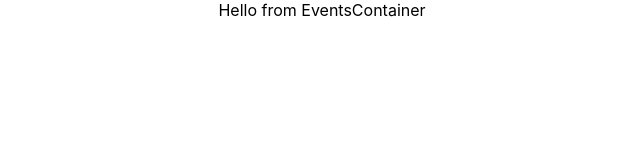
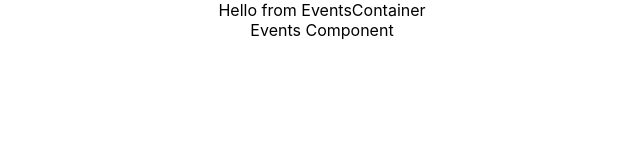
Before and after one commit to doakcovington/storm-center-client, a React (Create React App) app: page / in a window 1280 px wide. Shown: the top 160 px of the page, without its empty margins (318-958 px from the left). Built offline with nearby package versions, Linux system fonts and the light colour scheme.

Commit message:
Created events component

```diff
--- /dev/null
+++ b/src/components/Events.js
@@ -0,0 +1,11 @@
+import React from 'react'
+
+const Events = (props) => {
+  return (
+    <div>
+      Events Component
+    </div>
+  )
+}
+
+export default Events;
--- a/src/containers/EventsContainer.js
+++ b/src/containers/EventsContainer.js
@@ -1,10 +1,14 @@
 import React from 'react'
+import Events from '../components/Events'
 
 class EventsContainer extends React.Component {
 
   render() {
     return (
-      <div>Hello from EventsContainer</div>
+      <div>
+        Hello from EventsContainer
+        <Events />
+      </div>
     )
   }
 }
```
